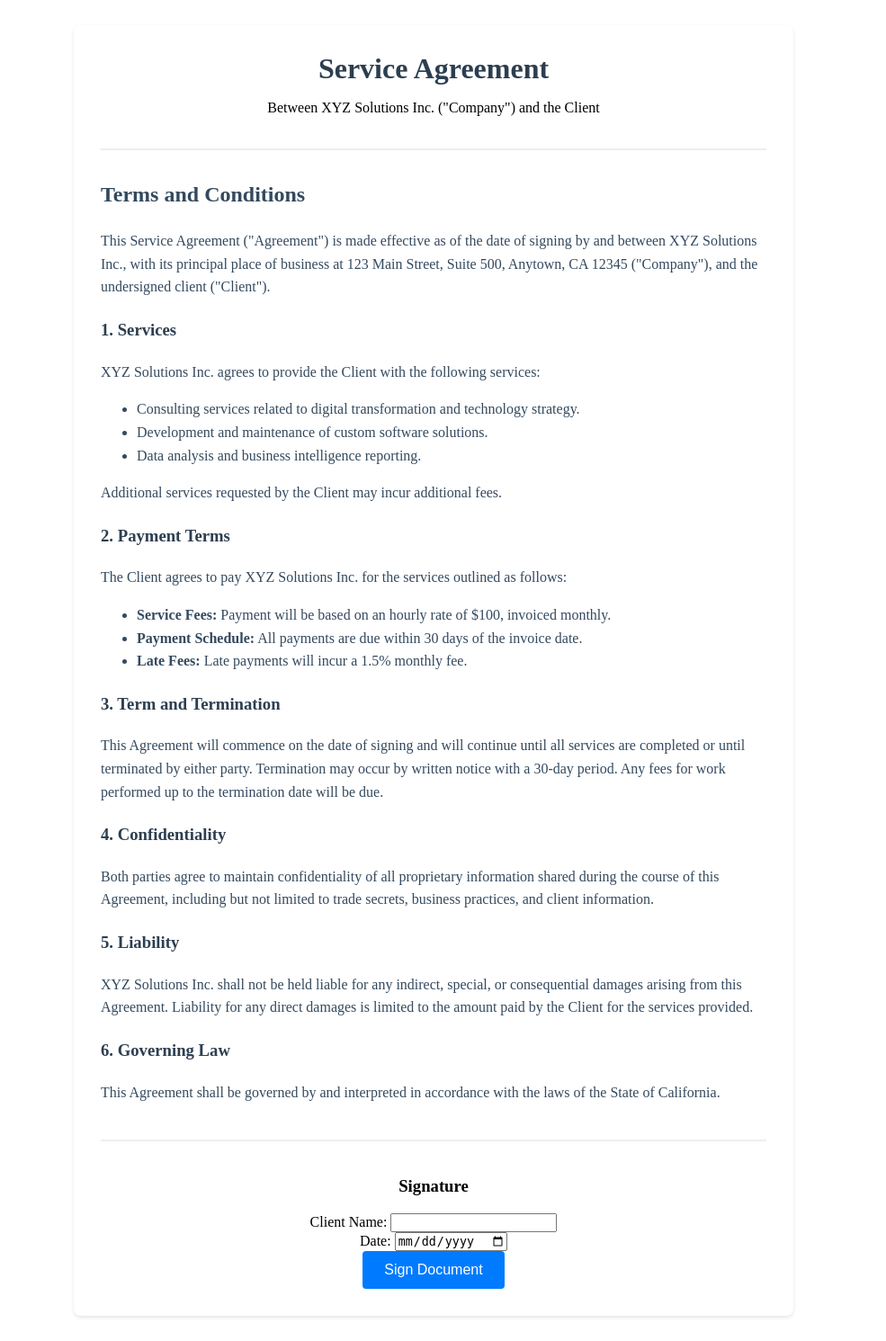
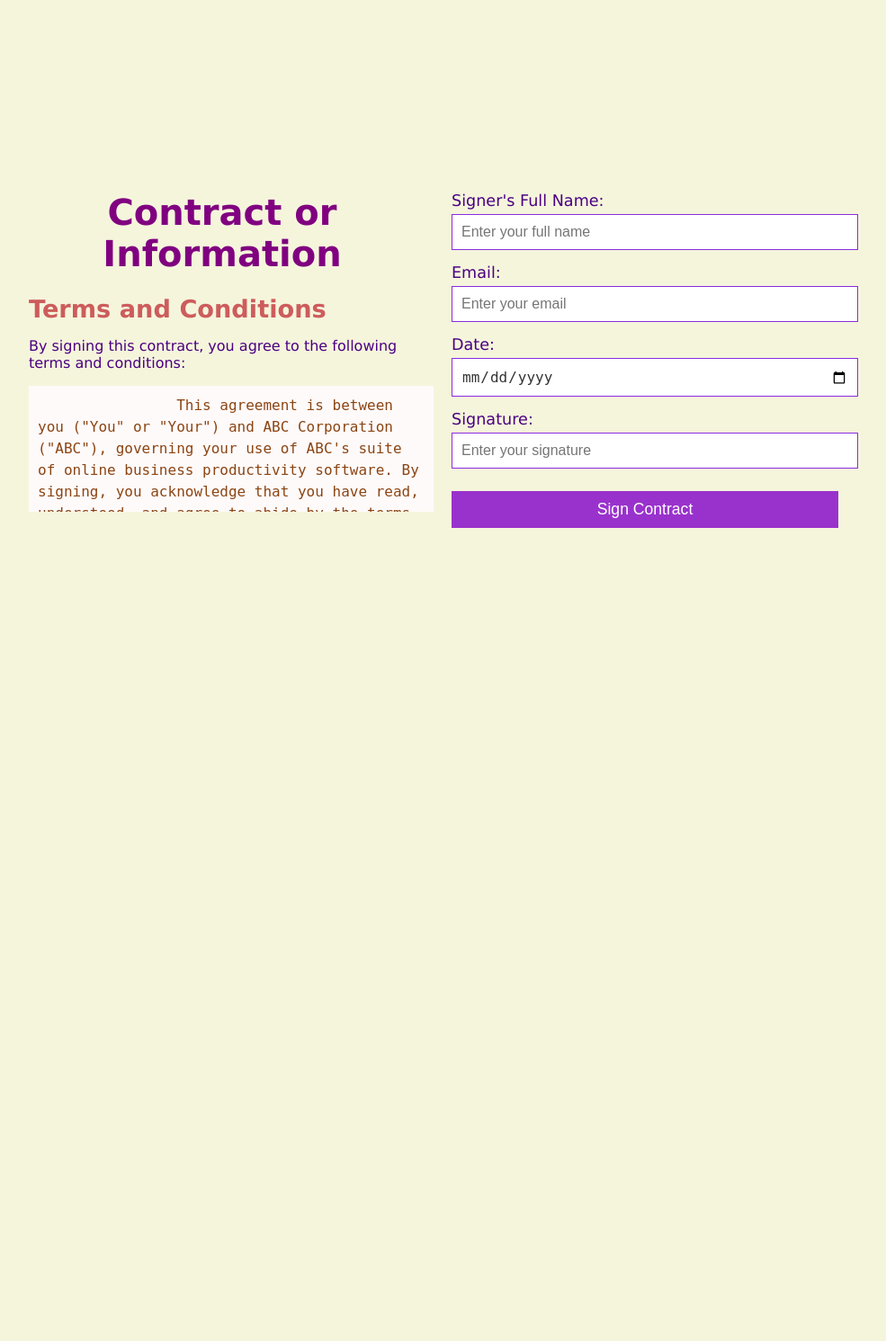
Before and after one commit to gauravtailor8520/Zoho-sign, a Flask app: template app/templates/contract.html in a window 1280 px wide. Shown: the whole page at 90% size, without its empty margins (158-1143 px from the left). After the commit the page ends 587 px from the top, so only its background shows below. Run offline with Flask 3, Linux system fonts and the light colour scheme; the template is opened without the code that fills it, so the values that code supplies are empty.

Commit message:
Update contract.html

```diff
--- a/app/templates/contract.html
+++ b/app/templates/contract.html
@@ -1,62 +1,135 @@
-<!-- Save this EXACTLY as shown in app/templates/contract.html -->
-{% extends "base.html" %}
+<!DOCTYPE html>
+<html lang="en">
+<head>
+    <meta charset="UTF-8">
+    <meta name="viewport" content="width=device-width, initial-scale=1.0">
+    <title>Contract Template</title>
+    <link rel="stylesheet" href="../static/style.css">
+    <style>
+        /* General styling */
+        body {
+            font-family: 'Verdana', sans-serif;
+            background-color: #f5f5dc; /* Light beige */
+            color: #4b0082; /* Indigo */
+            margin: 0;
+            padding: 0;
+            display: flex;
+            align-items: center;
+            justify-content: center;
+            height: 100vh;
+        }
+        .container {
+            width: 80%;
+            max-width: 900px;
+            display: flex;
+            align-items: flex-start;
+            justify-content: space-between;
+            padding: 20px;
+        }
+        header {
+            text-align: center;
+            margin-bottom: 20px;
+        }
+        header h1 {
+            font-size: 2.5rem;
+            color: #800080; /* Purple */
+            margin: 0;
+        }
+        header img {
+            width: 80px;
+            margin-top: 10px;
+        }
+        section {
+            flex: 1;
+            padding-right: 20px;
+        }
+        section h2 {
+            color: #cd5c5c; /* Indian Red */
+            font-size: 1.7rem;
+            margin-bottom: 10px;
+        }
+        textarea {
+            width: 100%;
+            border: none;
+            padding: 10px;
+            font-size: 1rem;
+            background-color: #fffafa; /* Snow white */
+            color: #8b4513; /* Saddle brown */
+            resize: none;
+            line-height: 1.5;
+        }
+        form {
+            flex: 1;
+            padding-left: 20px;
+            display: flex;
+            flex-direction: column;
+        }
+        .form-group {
+            margin-bottom: 15px;
+        }
+        .form-group label {
+            font-size: 1.1rem;
+            color: #4b0082; /* Indigo */
+            margin-bottom: 5px;
+            display: block;
+        }
+        .form-group input[type="text"],
+        .form-group input[type="email"],
+        .form-group input[type="date"] {
+            width: 100%;
+            padding: 10px;
+            border: 1px solid #8a2be2; /* Blue Violet */
+            font-size: 1rem;
+            color: #333;
+        }
+        #btn {
+            width: 100%;
+            padding: 10px;
+            font-size: 1.1rem;
+            background-color: #9932cc; /* Dark Orchid */
+            color: #fff;
+            border: none;
+            cursor: pointer;
+            transition: background-color 0.3s;
+            margin-top: 10px;
+        }
+        #btn:hover {
+            background-color: #7b68ee; /* Medium Slate Blue */
+        }
+    </style>
+</head>
+<body>
+    <div class="container">
+        <section>
+            <header>
+                <h1>Contract or Information</h1>
 
-{% block content %}
-<div class="contract-container">
-    <div class="contract-header">
-        <h1>Service Agreement</h1>
-        <p>Between XYZ Solutions Inc. ("Company") and the Client</p>
-    </div>
-
-    <div class="contract-body">
-        <h2>Terms and Conditions</h2>
-        <p>This Service Agreement ("Agreement") is made effective as of the date of signing by and between XYZ Solutions Inc., with its principal place of business at 123 Main Street, Suite 500, Anytown, CA 12345 ("Company"), and the undersigned client ("Client").</p>
-
-        <div class="contract-terms">
-            <h3>1. Services</h3>
-            <p>XYZ Solutions Inc. agrees to provide the Client with the following services:</p>
-            <ul>
-                <li>Consulting services related to digital transformation and technology strategy.</li>
-                <li>Development and maintenance of custom software solutions.</li>
-                <li>Data analysis and business intelligence reporting.</li>
-            </ul>
-            <p>Additional services requested by the Client may incur additional fees.</p>
-
-            <h3>2. Payment Terms</h3>
-            <p>The Client agrees to pay XYZ Solutions Inc. for the services outlined as follows:</p>
-            <ul>
-                <li><strong>Service Fees:</strong> Payment will be based on an hourly rate of $100, invoiced monthly.</li>
-                <li><strong>Payment Schedule:</strong> All payments are due within 30 days of the invoice date.</li>
-                <li><strong>Late Fees:</strong> Late payments will incur a 1.5% monthly fee.</li>
-            </ul>
-
-            <h3>3. Term and Termination</h3>
-            <p>This Agreement will commence on the date of signing and will continue until all services are completed or until terminated by either party. Termination may occur by written notice with a 30-day period. Any fees for work performed up to the termination date will be due.</p>
-
-            <h3>4. Confidentiality</h3>
-            <p>Both parties agree to maintain confidentiality of all proprietary information shared during the course of this Agreement, including but not limited to trade secrets, business practices, and client information.</p>
-
-            <h3>5. Liability</h3>
-            <p>XYZ Solutions Inc. shall not be held liable for any indirect, special, or consequential damages arising from this Agreement. Liability for any direct damages is limited to the amount paid by the Client for the services provided.</p>
-
-            <h3>6. Governing Law</h3>
-            <p>This Agreement shall be governed by and interpreted in accordance with the laws of the State of California.</p>
-        </div>
-    </div>
-
-    <div class="signature-section">
-        <h3>Signature</h3>
-        <form action="{{ url_for('main.sign') }}" method="post">
+            </header>
+            <h2>Terms and Conditions</h2>
+            <p>By signing this contract, you agree to the following terms and conditions:</p>
+            <textarea name="terms" rows="5" readonly>
+                This agreement is between you ("You" or "Your") and ABC Corporation ("ABC"), governing your use of ABC's suite of online business productivity software. By signing, you acknowledge that you have read, understood, and agree to abide by the terms and conditions outlined here.
+            </textarea>
+        </section>
+        <form action="/sign" method="post">
             <div class="form-group">
-                <label for="client-name">Client Name:</label>
-                <input type="text" id="client-name" name="client_name" required>
+                <label for="signer_name">Signer's Full Name:</label>
+                <input type="text" id="signer_name" name="signer_name" placeholder="Enter your full name" required>
             </div>
             <div class="form-group">
-                <label for="date-signed">Date:</label>
-                <input type="date" id="date-signed" name="date_signed" required>
+                <label for="signer_email">Email:</label>
+                <input type="email" id="signer_email" name="signer_email" placeholder="Enter your email" required>
             </div>
-            <button type="submit" class="sign-button">Sign Document</button>
+            <div class="form-group">
+                <label for="sign_date">Date:</label>
+                <input type="date" id="sign_date" name="sign_date" required>
+            </div>
+            <div class="form-group">
+                <label for="signature">Signature:</label>
+                <input type="text" id="signature" name="signature" placeholder="Enter your signature" required>
+            </div>
+            <button id="btn" type="submit">Sign Contract</button>
         </form>
     </div>
-</div>
-{% endblock %}
+</body>
+</html>
```
